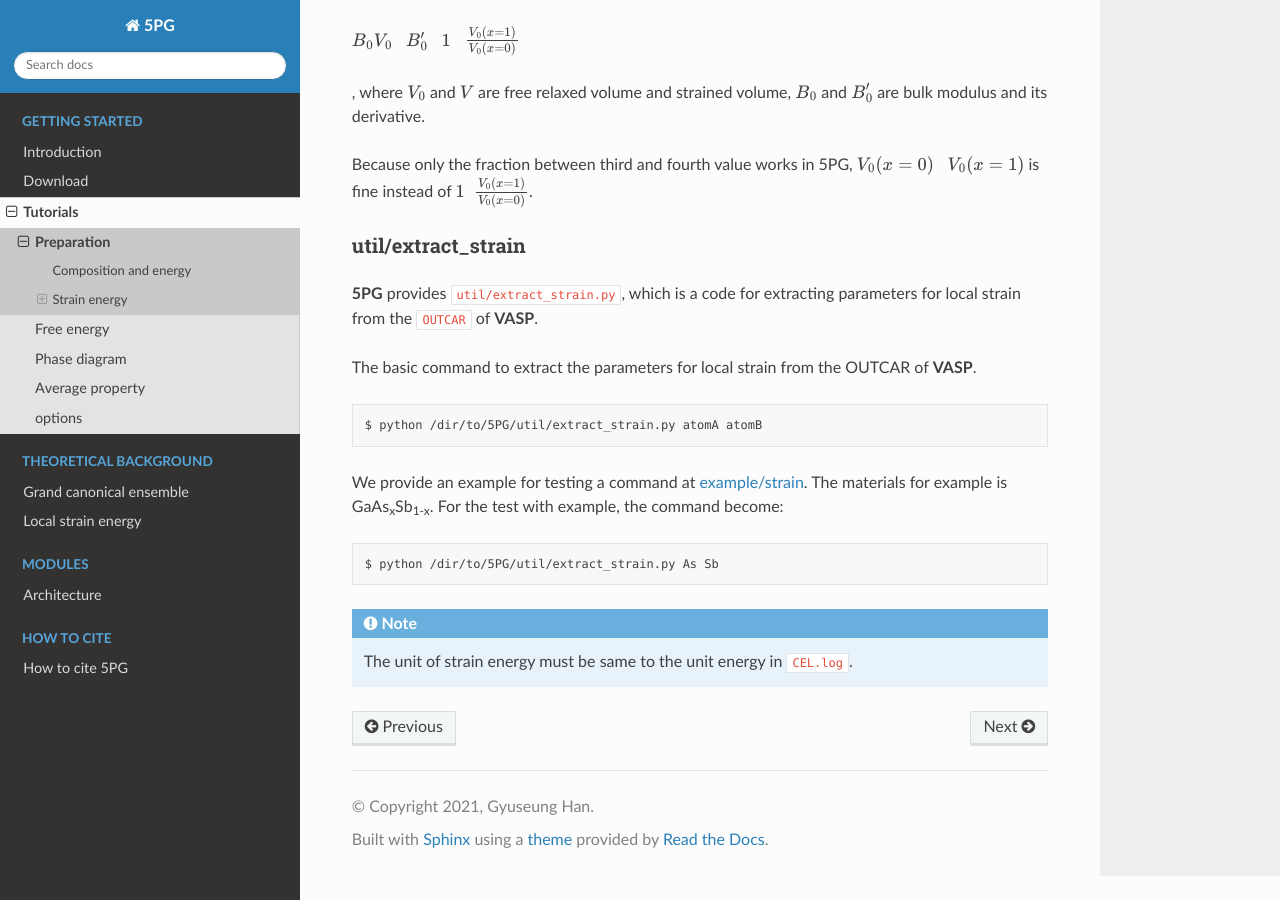
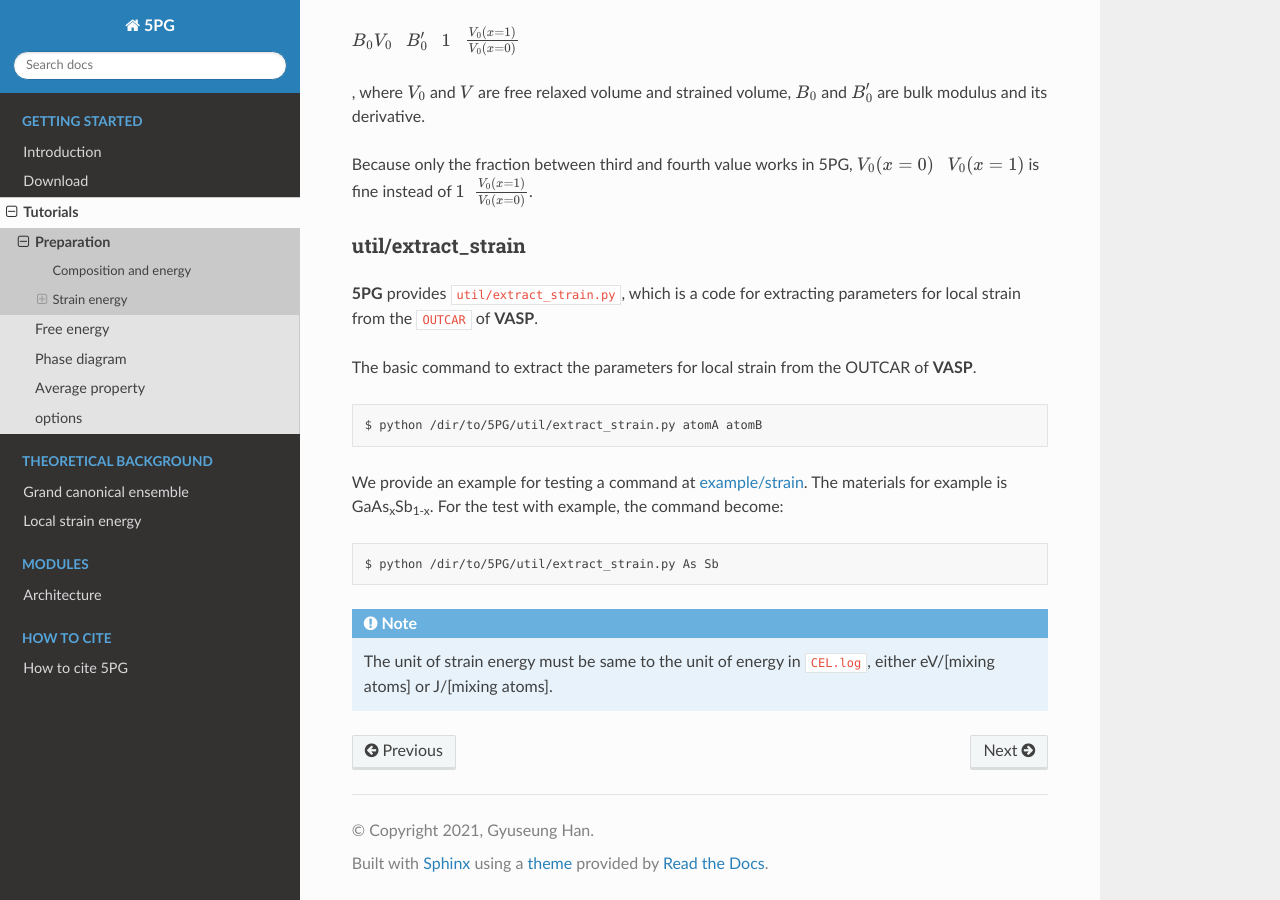
Before and after one commit to Han-Gyuseung/5PG, a Sphinx documentation site: the page built from docs/source/start/tutorial/preparation.rst, in a window 1280 px wide and 900 px high, scrolled down 1367 px. Built offline with Sphinx 7.4.7 and the Read the Docs theme 2.0.0, drawn with Linux system fonts in a browser that asks for light colours.

Commit message:
Update preparation.rst

```diff
--- a/docs/source/start/tutorial/preparation.rst
+++ b/docs/source/start/tutorial/preparation.rst
@@ -67,4 +67,4 @@ Because only the fraction between third and fourth value works in 5PG, :math:`V_
 
 .. note::
 
- The unit of strain energy must be same to the unit energy in ``CEL.log``.
+ The unit of strain energy must be same to the unit of energy in ``CEL.log``, either eV/[mixing atoms] or J/[mixing atoms].
```
